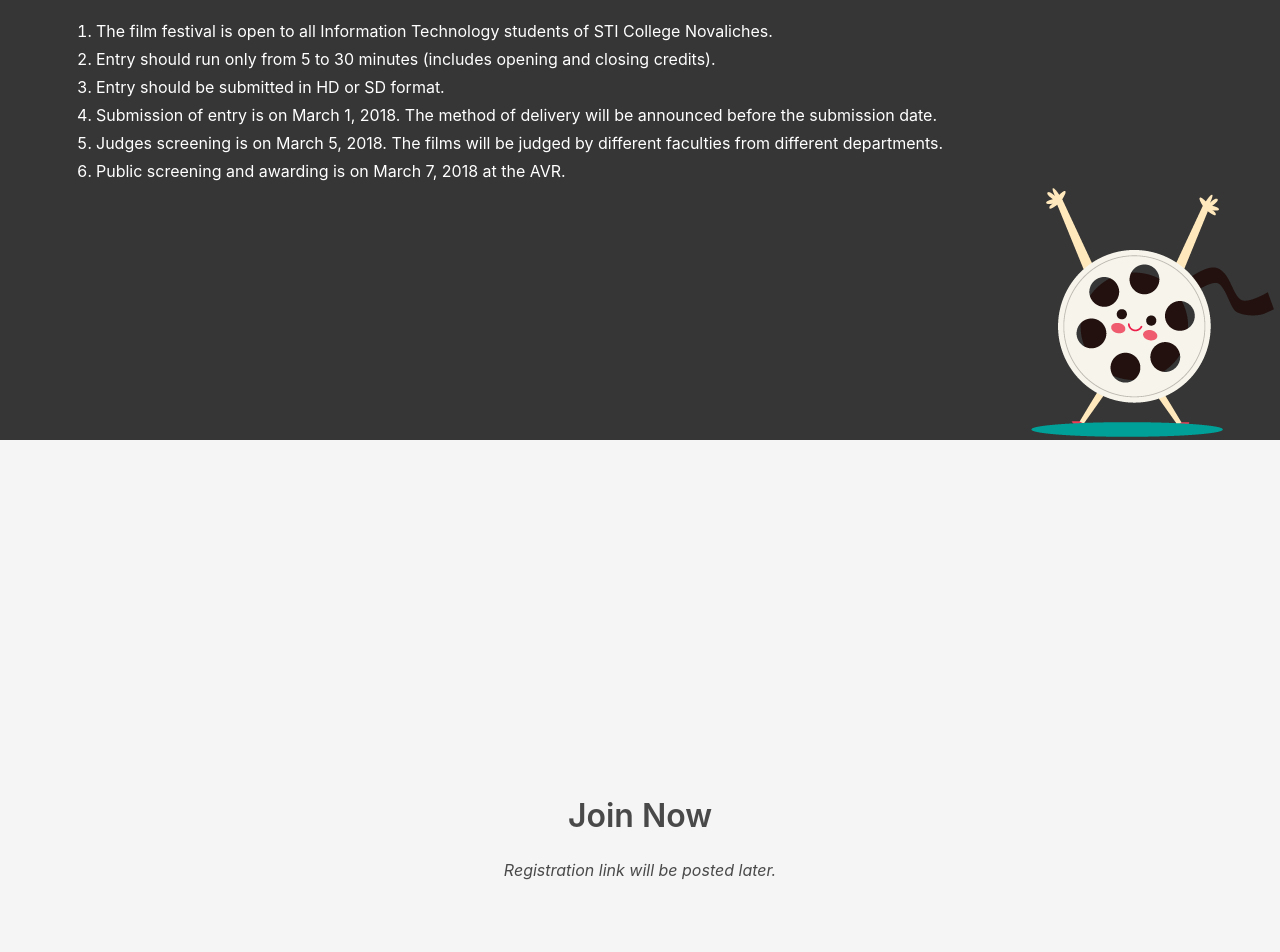
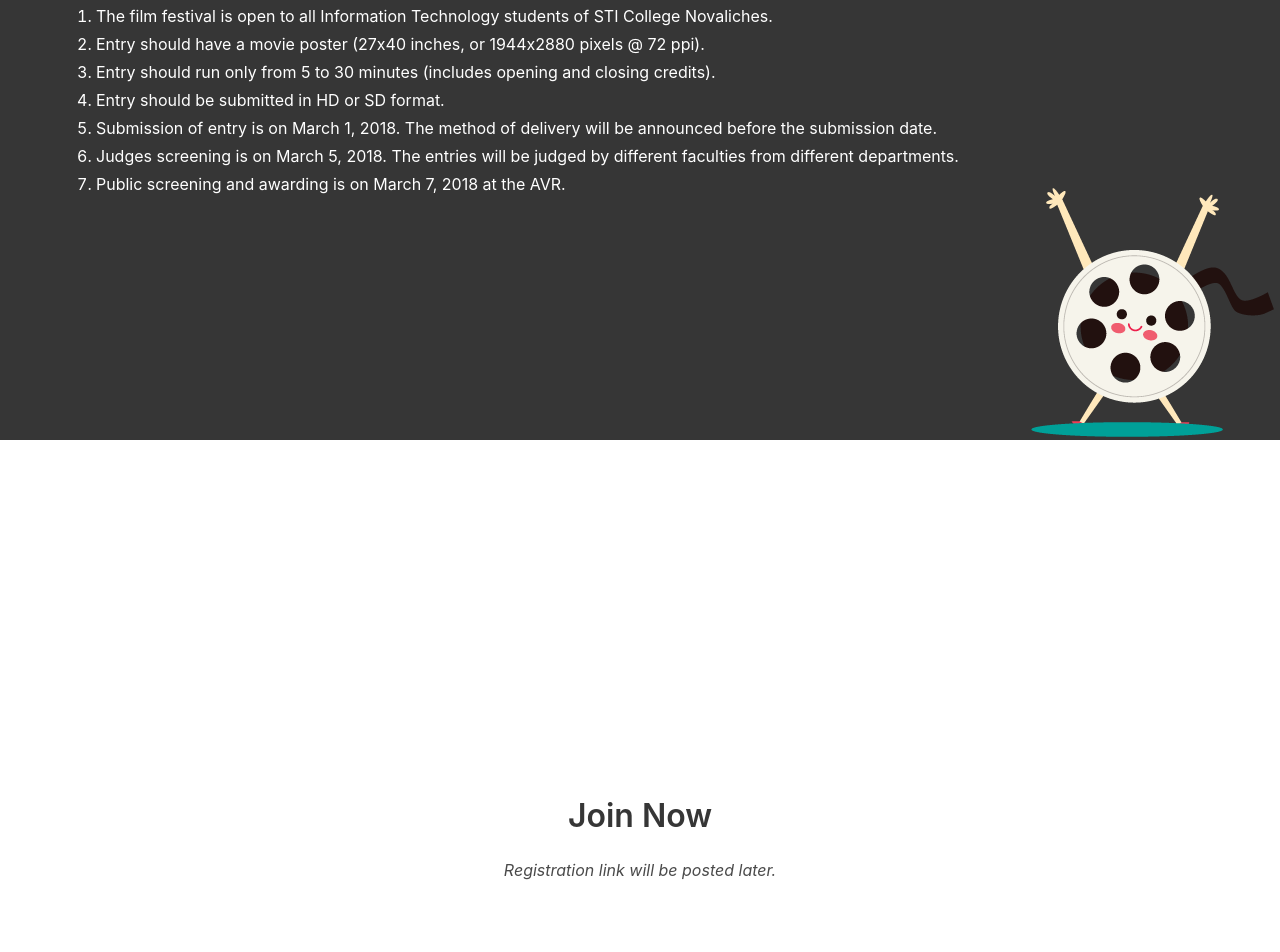
Before and after one commit to pinodex/itsa-film-fest, a Vue app: page / in a window 1280 px wide. Shown: the part 1960-2912 px from the top of the page. Built offline with nearby package versions, Linux system fonts and the light colour scheme.

Commit message:
Added content + adjust responsive features

```diff
--- a/src/pages/Index.vue
+++ b/src/pages/Index.vue
@@ -34,10 +34,11 @@
               <div class="content">
                 <ol>
                   <li>The film festival is open to all Information Technology students of STI College Novaliches.</li>
+                  <li>Entry should have a movie poster (27x40 inches, or 1944x2880 pixels @ 72 ppi).</li>
                   <li>Entry should run only from 5 to 30 minutes (includes opening and closing credits).</li>
                   <li>Entry should be submitted in HD or SD format.</li>
                   <li>Submission of entry is on March 1, 2018. The method of delivery will be announced before the submission date.</li>
-                  <li>Judges screening is on March 5, 2018. The films will be judged by different faculties from different departments.</li>
+                  <li>Judges screening is on March 5, 2018. The entries will be judged by different faculties from different departments.</li>
                   <li>Public screening and awarding is on March 7, 2018 at the AVR.</li>
                 </ol>
               </div>
@@ -47,7 +48,7 @@
       </div>
     </div>
 
-    <div id="join" class="hero is-fullheight is-light hero-cartoon-bg join-hero">
+    <div id="join" class="hero is-fullheight hero-cartoon-bg join-hero">
       <div class="hero-body">
         <div class="container has-text-centered">
           <h1 class="title">Join Now</h1>
@@ -69,6 +70,10 @@
   .hero-cartoon-bg {
     background-repeat: no-repeat;
     background-position: bottom right;
+
+    @media (max-width: 768px) {
+      background-size: 128px;
+    }
 
     &.about-hero {
       background-image: url(/static/img/Slate.png);
@@ -92,8 +97,15 @@
 
     margin-bottom: 1rem;
     padding-bottom: 1rem;
-    border-bottom: 1px solid #eee;
     color: #555;
+
+    @media (max-width: 1024px) {
+      font-size: 3rem;
+    }
+
+    @media (max-width: 768px) {
+      font-size: 2rem;
+    }
   }
 </style>
 
```
